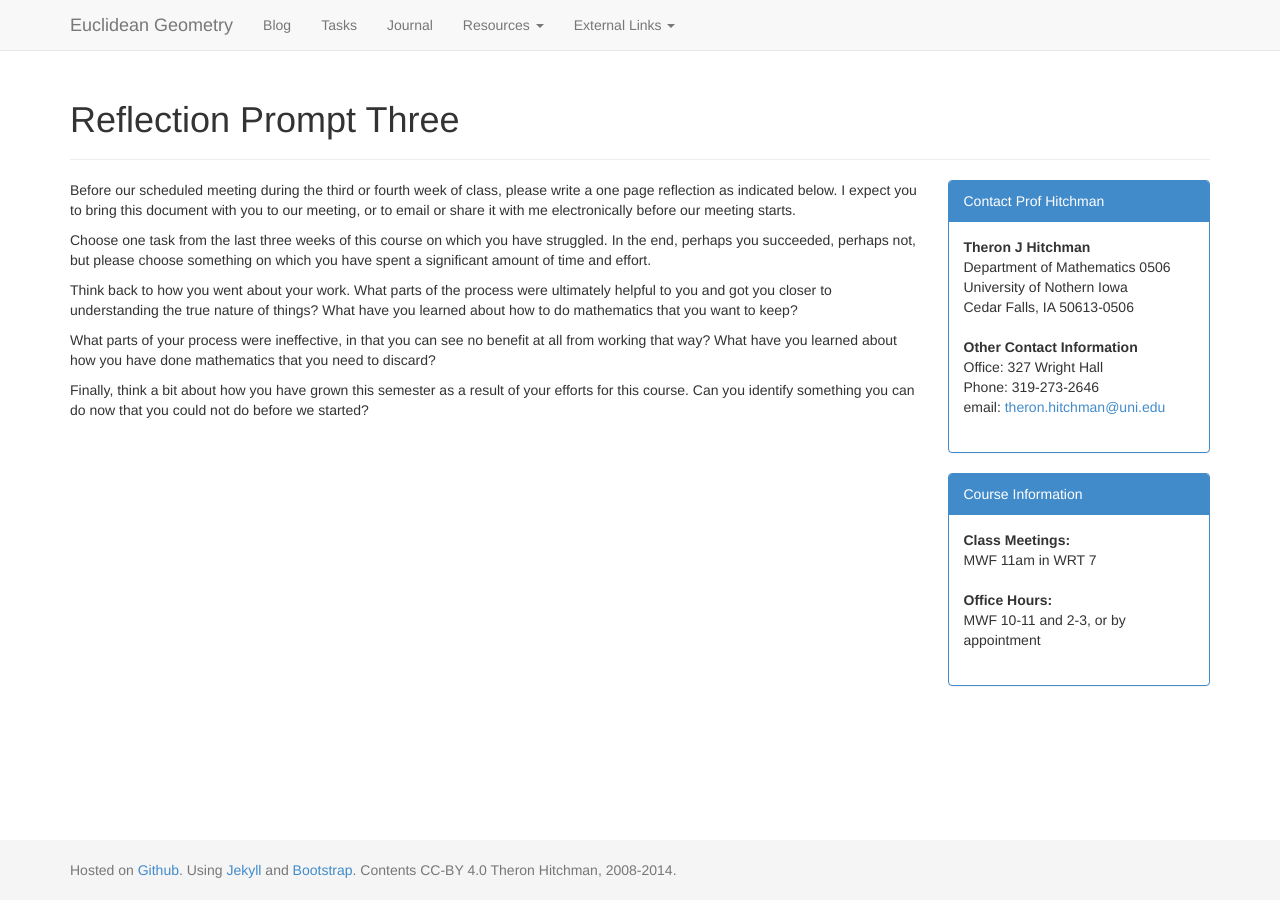
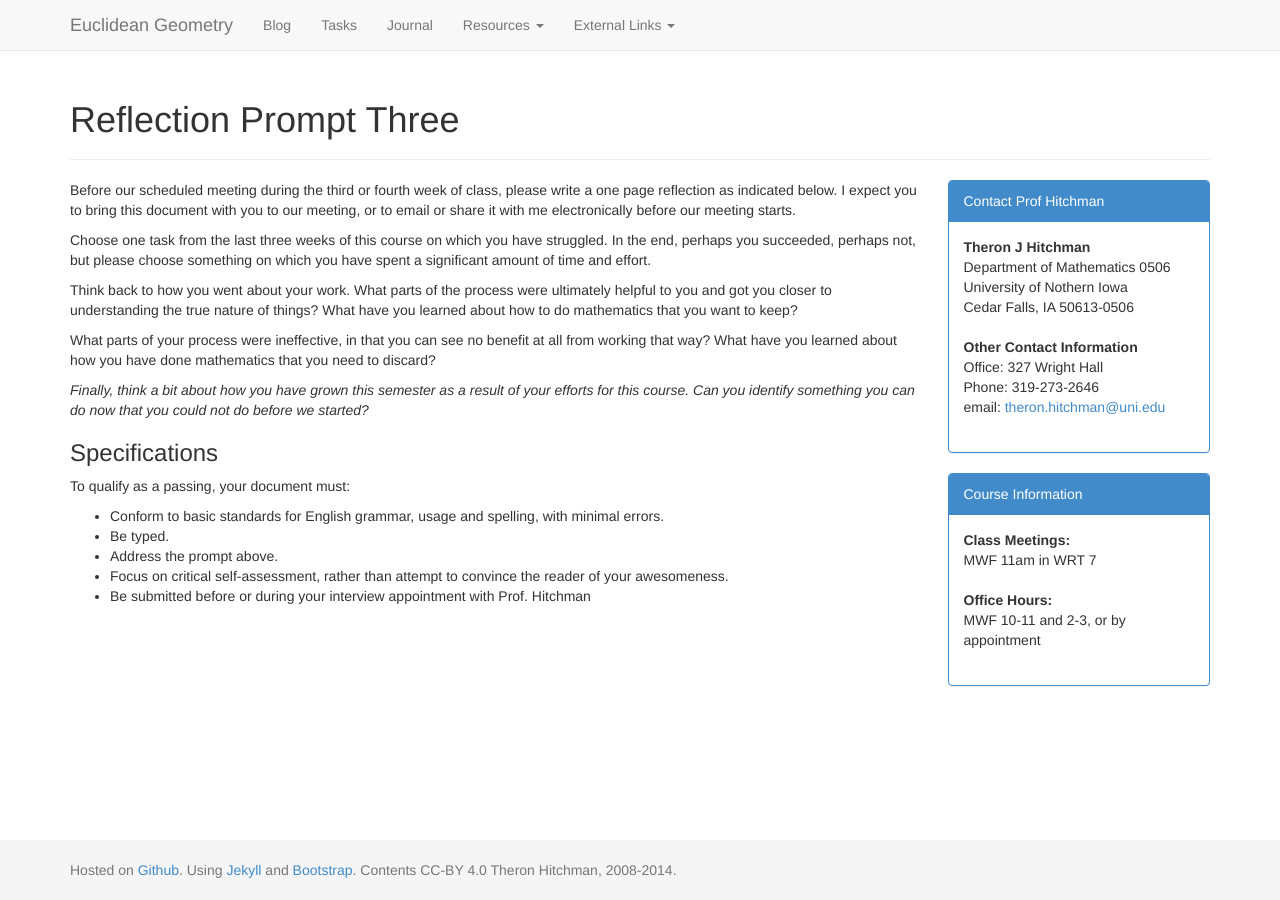
Before and after one commit to theronhitchman/euclidean-geometry, a Jekyll site: the page built from specs-grading/prompt3.md, in a window 1280 px wide. Built offline with Jekyll 4.4.1, drawn with Linux system fonts in a browser that asks for light colours; nearby versions of some CDN libraries.

Commit message:
update reflection prompts to include specs

```diff
--- a/specs-grading/prompt3.md
+++ b/specs-grading/prompt3.md
@@ -7,7 +7,6 @@ Before our scheduled meeting during the third or fourth week of class, please
 write a one page reflection as indicated below. I expect you to bring this
 document with you to our meeting, or to email or share it with me electronically
 before our meeting starts.
-
 
 
 Choose one task from the last three weeks of this course on which you have
@@ -22,6 +21,17 @@ What parts of your process were ineffective, in that you can see no benefit at
 all from working that way? What have you learned about how you have done
 mathematics that you need to discard?
 
-Finally, think a bit about how you have grown this semester as a result of your
+*Finally, think a bit about how you have grown this semester as a result of your
 efforts for this course. Can you identify something you can do now that you
-could not do before we started?
+could not do before we started?*
+
+### Specifications
+
+To qualify as a passing, your document must:
+
+- Conform to basic standards for English grammar, usage and spelling, with minimal errors.
+- Be typed.
+- Address the prompt above.
+- Focus on critical self-assessment, rather than attempt to convince the reader of
+your awesomeness.
+- Be submitted before or during your interview appointment with Prof. Hitchman
```
Also changed, not shown: specs-grading/prompt1.md (+12 -0 lines), specs-grading/prompt2.md (+11 -1 lines).
